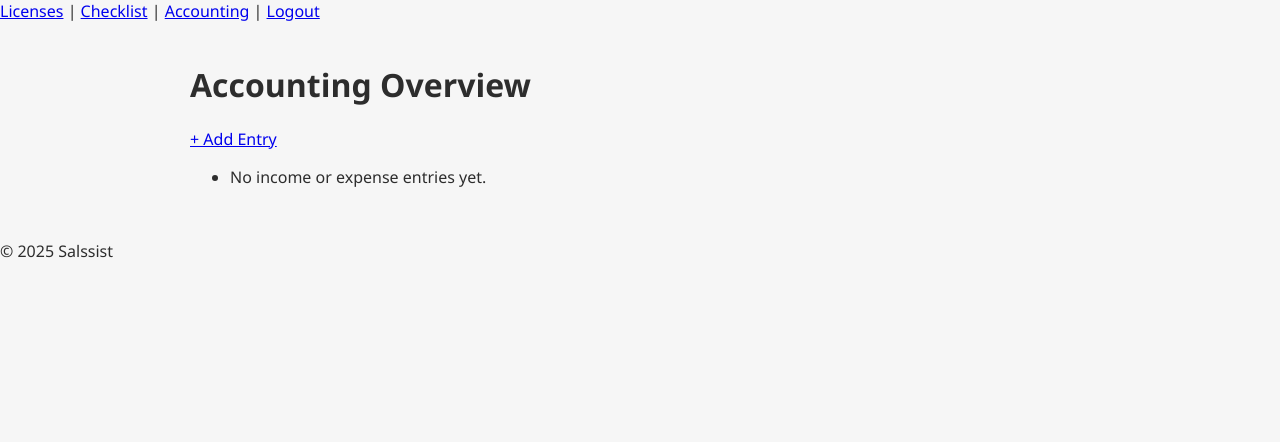
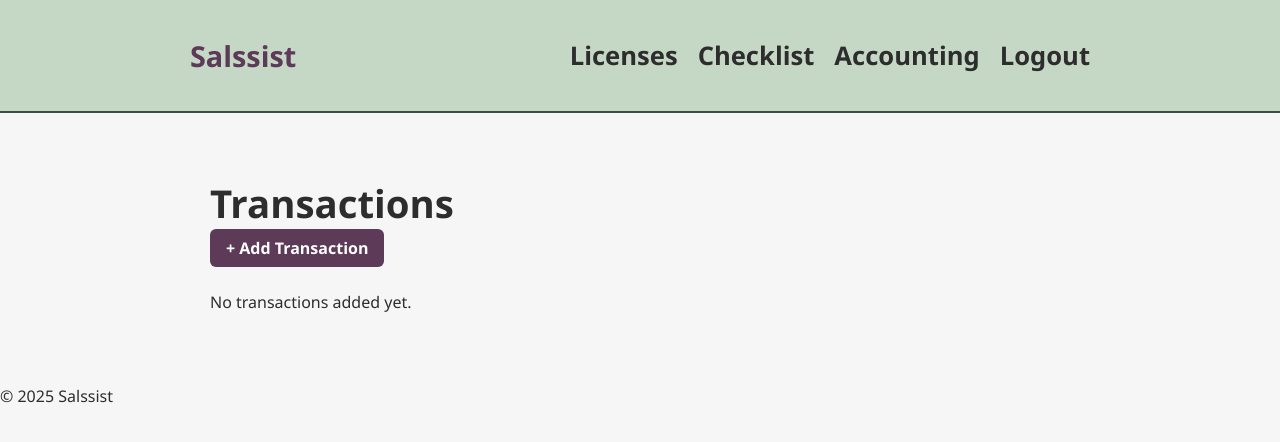
Before and after one commit to shakieraearvin/django-crud-app-salssist, a Django app: page /accounting/ in a window 1280 px wide. Shown: the top 442 px of the page. Run offline with Django 5.2, Linux system fonts and the light colour scheme; the visitor is signed in with stand-in values (Sample User, id 1).

Commit message:
added styling for the nav bar

```diff
--- a/main_app/static/css/base.css
+++ b/main_app/static/css/base.css
@@ -17,6 +17,49 @@
     --font-l: 1.8rem;
     --font-reg: 1.6rem;
   }
+  /* Header/Navbar */
+.navbar {
+  background-color: var(--sage);
+  border-bottom: 2px solid var(--olive);
+  padding: 16px 0;
+  margin-bottom: 24px;
+}
+
+.nav-inner {
+  display: flex;
+  justify-content: space-between;
+  align-items: center;
+  max-width: 900px;
+  margin: 0 auto;
+  padding: 0 20px;
+}
+
+.logo {
+  font-size: var(--font-l);
+  font-weight: bold;
+  color: var(--plum);
+  text-decoration: none;
+}
+
+.nav-links {
+  list-style: none;
+  display: flex;
+  gap: 20px;
+  margin: 0;
+  padding: 0;
+}
+
+.nav-links a {
+  text-decoration: none;
+  color: var(--charcoal);
+  font-weight: 600;
+  font-size: 1.6rem;
+  transition: color 0.2s ease;
+}
+
+.nav-links a:hover {
+  color: var(--plum);
+}
 
   body {
     font-family: 'Segoe UI', sans-serif;
--- a/main_app/templates/accountants/delete_confirm.html
+++ b/main_app/templates/accountants/delete_confirm.html
@@ -1,16 +1,13 @@
 {% extends 'base.html' %}
-
 {% block content %}
   <div class="container">
     <div class="card">
       <h2>Are you sure you want to delete this transaction?</h2>
-      <p>This action cannot be undone.</p>
-
       <form method="POST">
         {% csrf_token %}
         <div class="action-buttons">
           <button type="submit" class="btn plum">Yes, Delete</button>
-          <a href="{% url 'license-detail' object.pk %}" class="btn secondary">Cancel</a>
+          <a href="{% url 'accountant-detail' object.pk %}" class="btn secondary">Cancel</a>
         </div>
       </form>
     </div>
--- a/main_app/templates/accountants/index.html
+++ b/main_app/templates/accountants/index.html
@@ -1,18 +1,19 @@
 {% extends 'base.html' %}
-
 {% block content %}
-  <h1>Accounting Overview</h1>
-  <a href="{% url 'accounting-create' %}">+ Add Entry</a>
-
-  <ul>
-    {% for item in object_list %}
-      <li>
-        <a href="{% url 'accounting-detail' item.pk %}">
-          {{ item.get_type_display }} - ${{ item.amount }} on {{ item.date }}
-        </a>
-      </li>
+  <div class="container">
+    <div class="page-header">
+      <h1>Transactions</h1>
+      <a href="{% url 'accountant-create' %}" class="btn plum">+ Add Transaction</a>
+    </div>
+    {% for accountant in accountant_list %}
+      <div class="card">
+        <h2>{{ accountant.name }}</h2>
+        <span class="status-tag">{{ accountant.get_type_display }}</span>
+        <p><strong>Amount:</strong> ${{ accountant.amount }}</p>
+        <p><a href="{% url 'accountant-detail' accountant.pk %}" class="btn secondary">View</a></p>
+      </div>
     {% empty %}
-      <li>No income or expense entries yet.</li>
+      <p>No transactions added yet.</p>
     {% endfor %}
-  </ul>
+  </div>
 {% endblock %}
--- a/main_app/templates/base.html
+++ b/main_app/templates/base.html
@@ -7,20 +7,23 @@
     <link rel="stylesheet" href="{% static 'css/base.css' %}">
   </head>
   <body>
-    <header>
-      <nav>
+<header class="navbar">
+  <div class="container nav-inner">
+    <a href="{% url 'home' %}" class="logo">Salssist</a>
+    <nav>
+      <ul class="nav-links">
+        <li><a href="{% url 'license-index' %}">Licenses</a></li>
+        <li><a href="{% url 'checklist-index' %}">Checklist</a></li>
+        <li><a href="{% url 'accountant-index' %}">Accounting</a></li>
         {% if user.is_authenticated %}
-        <a href="{% url 'license-index' %}">Licenses</a> |
-        <a href="{% url 'checklist-index' %}">Checklist</a> |
-        <a href="{% url 'accounting-index' %}">Accounting</a> |
-        <a href="{% url 'logout' %}">Logout</a>
-      {% else %}
-        <a href="{% url 'login' %}">Login</a>
-      {% endif %}
-      </nav>
-    </header>
-
-
+          <li><a href="{% url 'logout' %}">Logout</a></li>
+        {% else %}
+          <li><a href="{% url 'login' %}">Login</a></li>
+        {% endif %}
+      </ul>
+    </nav>
+  </div>
+</header>
     <main class="container">
       {% block content %}
       {% endblock %}
--- a/main_app/templates/checklists/delete_confirm.html
+++ b/main_app/templates/checklists/delete_confirm.html
@@ -1,16 +1,13 @@
 {% extends 'base.html' %}
-
 {% block content %}
   <div class="container">
     <div class="card">
       <h2>Are you sure you want to delete this checklist item?</h2>
-      <p>This action cannot be undone.</p>
-
       <form method="POST">
         {% csrf_token %}
         <div class="action-buttons">
           <button type="submit" class="btn plum">Yes, Delete</button>
-          <a href="{% url 'license-detail' object.pk %}" class="btn secondary">Cancel</a>
+          <a href="{% url 'checklist-detail' object.pk %}" class="btn secondary">Cancel</a>
         </div>
       </form>
     </div>
--- a/main_app/urls.py
+++ b/main_app/urls.py
@@ -13,10 +13,10 @@ urlpatterns = [
     path('checklists/<int:pk>/', views.ChecklistDetail.as_view(), name='checklist-detail'),
     path('checklists/<int:pk>/update/', views.ChecklistUpdate.as_view(), name='checklist-update'),
     path('checklists/<int:pk>/delete/', views.ChecklistDelete.as_view(), name='checklist-delete'),
-    path('accounting/', views.AccountantList.as_view(), name='accounting-index'),
-    path('accounting/create/', views.AccountantCreate.as_view(), name='accounting-create'),
-    path('accounting/<int:pk>/', views.AccountantDetail.as_view(), name='accounting-detail'),
-    path('accounting/<int:pk>/update/', views.AccountantUpdate.as_view(), name='accounting-update'),
-    path('accounting/<int:pk>/delete/', views.AccountantDelete.as_view(), name='accounting-delete'),
+    path('accounting/', views.AccountantList.as_view(), name='accountant-index'),
+    path('accounting/create/', views.AccountantCreate.as_view(), name='accountant-create'),
+    path('accounting/<int:pk>/', views.AccountantDetail.as_view(), name='accountant-detail'),
+    path('accounting/<int:pk>/update/', views.AccountantUpdate.as_view(), name='accountant-update'),
+    path('accounting/<int:pk>/delete/', views.AccountantDelete.as_view(), name='accountant-delete'),
     path('accounts/signup/', views.signup, name='signup'),
 ]
--- a/main_app/views.py
+++ b/main_app/views.py
@@ -150,6 +150,12 @@ class AccountantUpdate(LoginRequiredMixin, UpdateView):
     def get_queryset(self):
         return Accountant.objects.filter(user=self.request.user)
 
+    def get_context_data(self, **kwargs):
+        context = super().get_context_data(**kwargs)
+        context['form_title'] = 'Edit Transaction'
+        context['cancel_url'] = f"/accounting/{self.object.pk}/"
+        return context
+
 
 class AccountantDelete(LoginRequiredMixin, DeleteView):
     model = Accountant
```
Also changed, not shown: main_app/templates/accountants/detail.html (+11 -11 lines), main_app/templates/accountants/form.html (+11 -11 lines), main_app/templates/checklists/detail.html (+13 -10 lines), main_app/templates/checklists/form.html (+11 -10 lines), main_app/templates/checklists/index.html (+14 -12 lines), main_app/templates/home.html (+4 -3 lines).
